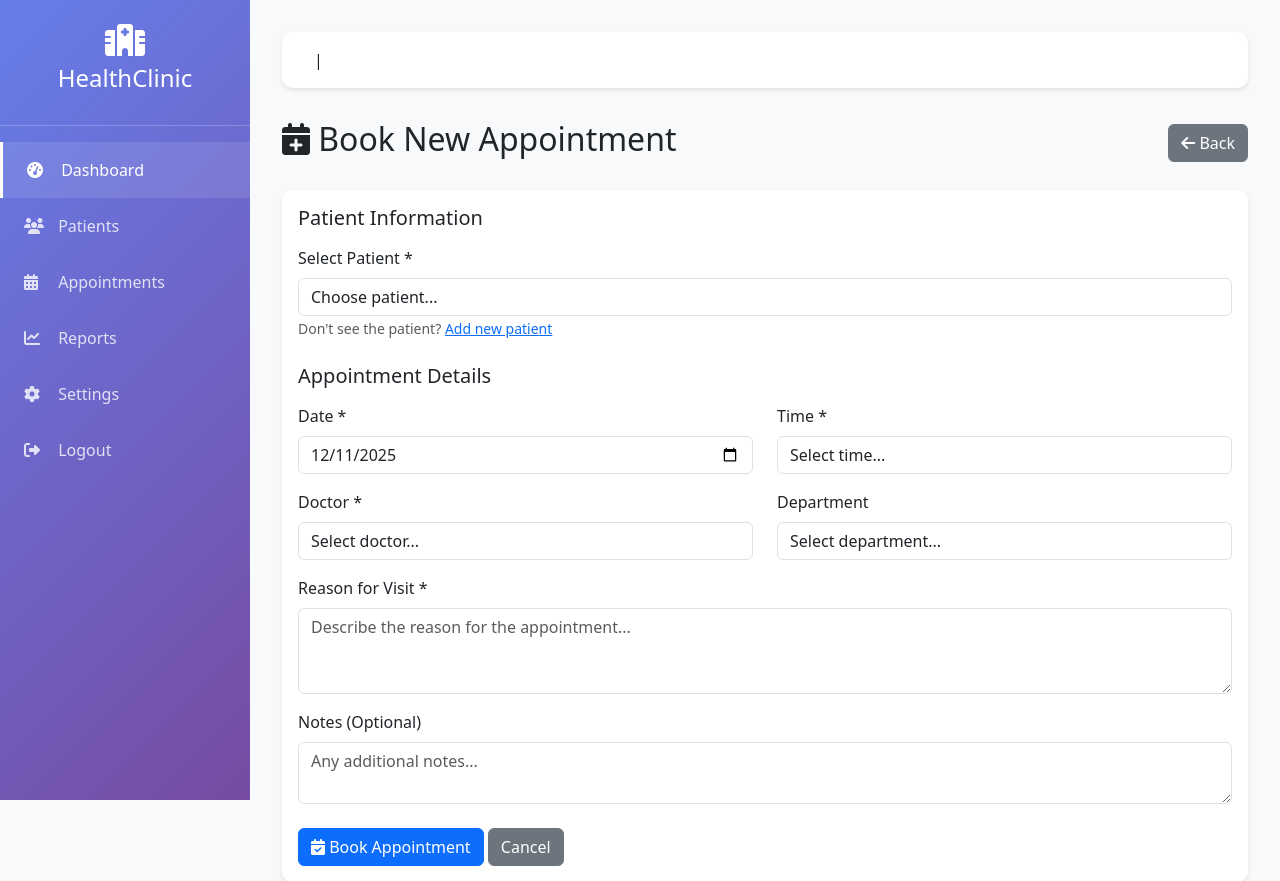
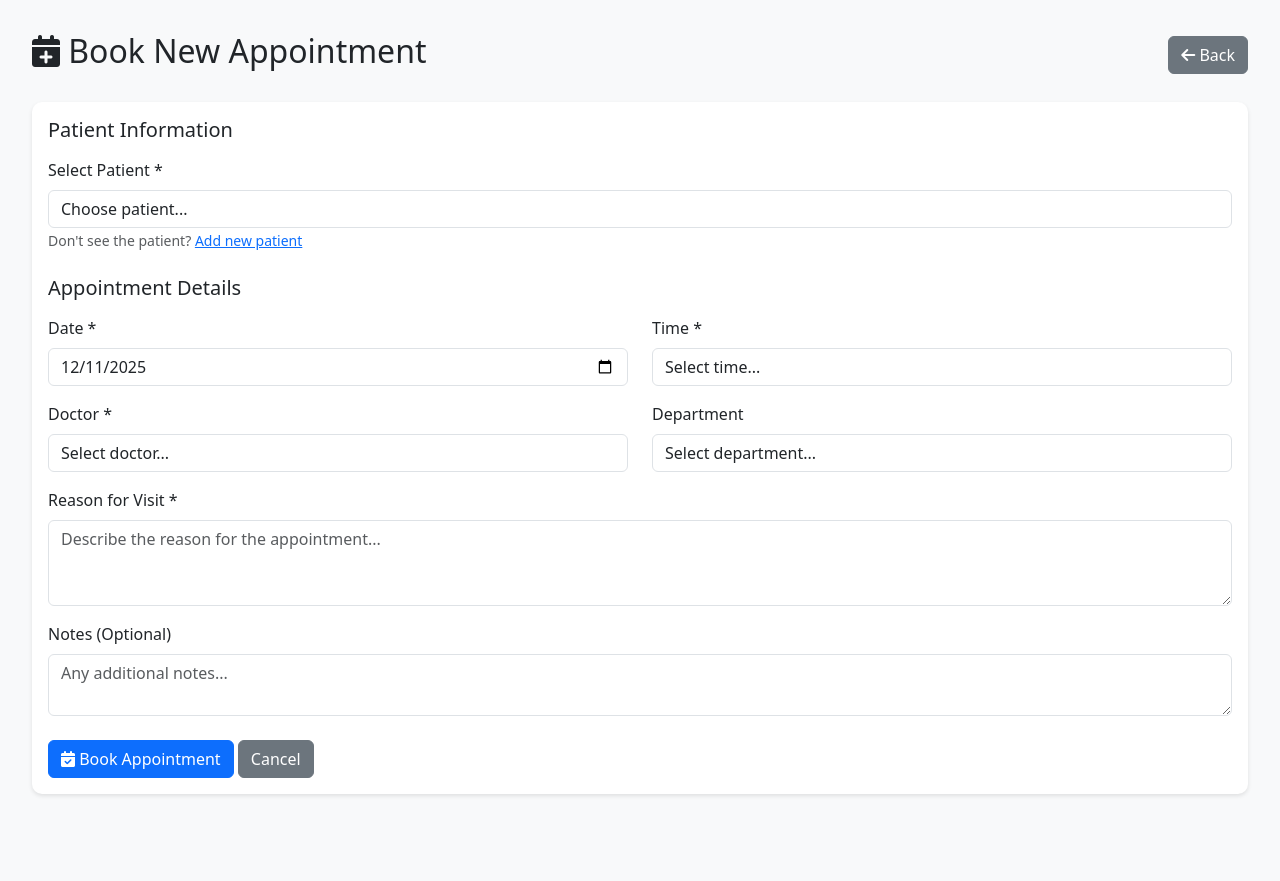
Before and after one commit to krismaedb/Capstone-MITT, a Flask app: template app/templates/appointments_book.html in a window 1280 px wide. Shown: the top 881 px of the page. After the commit the page ends 796 px from the top, so only its background shows below. Run offline with Flask 3, Linux system fonts and the light colour scheme; the template is opened without the code that fills it, so the values that code supplies are empty.

Commit message:
for the sidebar

```diff
--- a/app/templates/appointments_book.html
+++ b/app/templates/appointments_book.html
@@ -1,4 +1,4 @@
-{% extends "base_dashboard.html" %}
+{% extends "base_public.html" %}
 {% block title %}Book Appointment{% endblock %}
 {% block content %}
 <div class="d-flex justify-content-between align-items-center mb-4">
```
